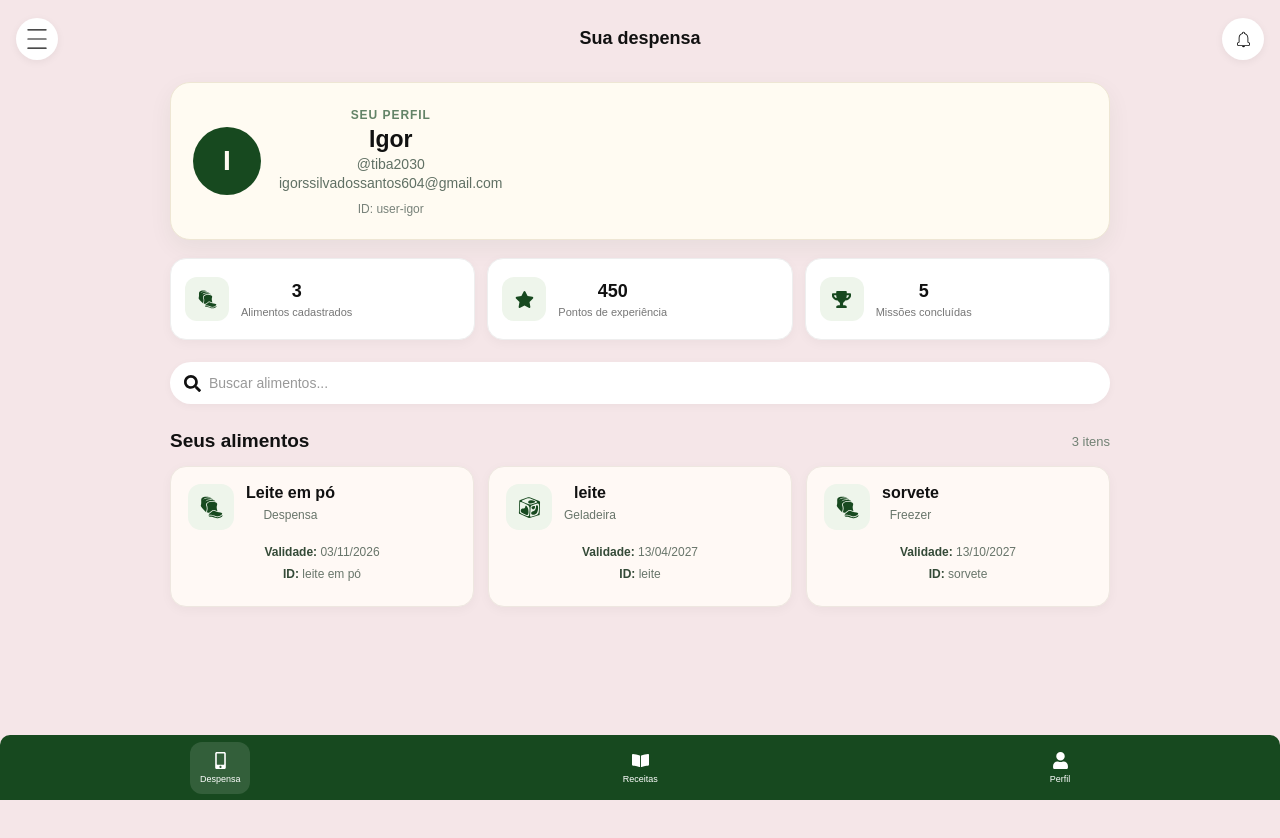
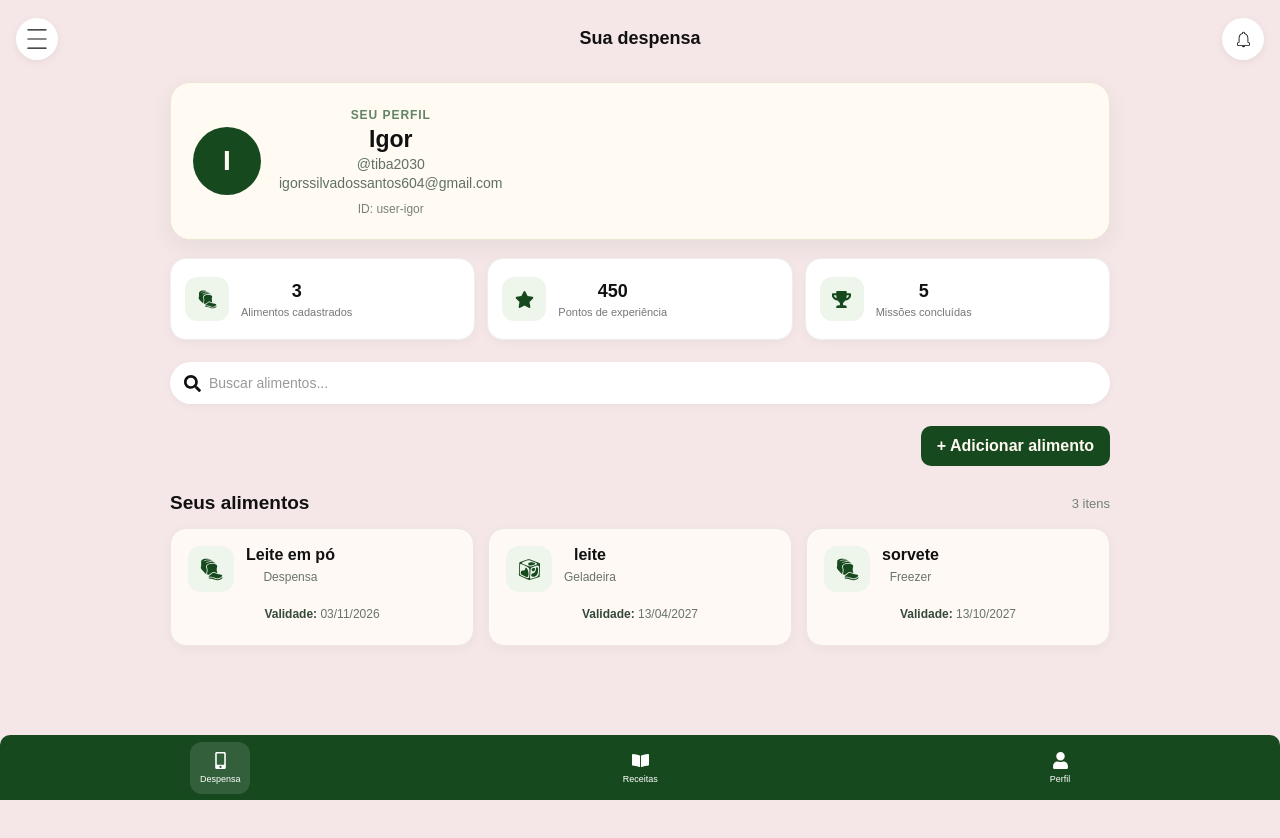
Before and after one commit to Davi-Felipe-756/still-good, a React (Vite) app in the folder still-good/: page /home in a window 1280 px wide. Shown: the top 838 px of the page. Built offline with nearby package versions, Linux system fonts and the light colour scheme; a web font is replaced by a local one.

Commit message:
feat.components

```diff
--- a/still-good/src/components/Foodcard/index.jsx
+++ b/still-good/src/components/Foodcard/index.jsx
@@ -2,7 +2,6 @@ import './index.css'
 
 export default function Foodcard({
     icone,
-    id,
     nome,
     local,
     validade
@@ -22,7 +21,6 @@ export default function Foodcard({
             </div>
             <div className="food-info">
                 <p><strong>Validade:</strong> {validadeFormatada}</p>
-                <p><strong>ID:</strong> {id}</p>
             </div>
         </article>
     )
--- a/still-good/src/components/Lista-alimentos/index.jsx
+++ b/still-good/src/components/Lista-alimentos/index.jsx
@@ -21,7 +21,6 @@ export default function Listaalimentos({ alimentos, busca }) {
                     <Foodcard
                         key={alimento.id}
                         icone={alimento.local === 'Geladeira' ? <GiIceCube /> : <GiSlicedBread />}
-                        id={alimento.id}
                         nome={alimento.nome}
                         local={alimento.local}
                         validade={alimento.validade}
--- a/still-good/src/pages/Home/index.css
+++ b/still-good/src/pages/Home/index.css
@@ -82,10 +82,86 @@
     font-size: 12px;
 }
 
+.add-food-actions {
+    display: flex;
+    justify-content: flex-end;
+    margin: 18px 0 8px;
+}
+
+.add-food-button,
+.save-food-button {
+    padding: 11px 16px;
+    border: 0;
+    border-radius: 10px;
+    background: #17491f;
+    color: #fffaf1;
+    font: inherit;
+    font-weight: 700;
+    cursor: pointer;
+}
+
+.add-food-button:hover,
+.save-food-button:hover {
+    background: #23652d;
+}
+
+.add-food-form {
+    display: grid;
+    gap: 14px;
+    padding: 20px;
+    margin-bottom: 20px;
+    background: var(--warm-surface);
+    border: 1px solid #eee6d4;
+    border-radius: 16px;
+}
+
+.add-food-form h2 {
+    margin: 0;
+    font-size: 18px;
+}
+
+.add-food-form label {
+    display: grid;
+    gap: 6px;
+    color: var(--text-color);
+    font-size: 14px;
+    font-weight: 600;
+}
+
+.add-food-form input,
+.add-food-form select {
+    width: 100%;
+    min-height: 42px;
+    padding: 9px 11px;
+    border: 1px solid #cbd6c9;
+    border-radius: 8px;
+    background: var(--page-background);
+    color: var(--text-color);
+    font: inherit;
+}
+
+.add-food-form input:focus,
+.add-food-form select:focus {
+    outline: 2px solid #638367;
+    outline-offset: 1px;
+}
+
+.save-food-button {
+    justify-self: start;
+}
+
 @media (max-width: 480px) {
     .home-content {
         padding-right: 14px;
         padding-left: 14px;
+    }
+
+    .add-food-actions {
+        justify-content: stretch;
+    }
+
+    .add-food-button {
+        width: 100%;
     }
 
     .profile-summary {
--- a/still-good/src/pages/Home/index.jsx
+++ b/still-good/src/pages/Home/index.jsx
@@ -1,4 +1,4 @@
-import { useState } from 'react'
+import { useEffect, useState } from 'react'
 import Header from '../../components/Header/index.jsx'
 import Resumo from '../../components/Resumo/index.jsx'
 import Busca from '../../components/Busca/index.jsx'
@@ -16,10 +16,38 @@ const usuarios = Array.isArray(dados.usuarios)
 
 export default function Home() {
     const [busca, setBusca] = useState('')
+    const [formAberto, setFormAberto] = useState(false)
 
     const usuarioLogadoId = localStorage.getItem('usuarioLogadoId') || usuarios[0]?.id
     const usuarioAtual = usuarios.find((usuario) => usuario.id === usuarioLogadoId) || usuarios[0]
-    const alimentosAtual = usuarioAtual?.alimentos ?? dados.alimentos ?? []
+    const alimentosIniciais = usuarioAtual?.alimentos ?? dados.alimentos ?? []
+    const chaveAlimentos = `still-good-alimentos-${usuarioAtual?.id}`
+    const [alimentos, setAlimentos] = useState(() => {
+        const alimentosSalvos = localStorage.getItem(chaveAlimentos)
+        return alimentosSalvos ? JSON.parse(alimentosSalvos) : alimentosIniciais
+    })
+
+    useEffect(() => {
+        localStorage.setItem(chaveAlimentos, JSON.stringify(alimentos))
+    }, [alimentos, chaveAlimentos])
+
+    function adicionarAlimento(event) {
+        event.preventDefault()
+        const formData = new FormData(event.currentTarget)
+        const nome = formData.get('nome').trim()
+
+        setAlimentos((atuais) => [
+            ...atuais,
+            {
+                id: `alimento-${Date.now()}`,
+                nome,
+                local: formData.get('local'),
+                validade: formData.get('validade')
+            }
+        ])
+        event.currentTarget.reset()
+        setFormAberto(false)
+    }
 
     if (!usuarioAtual) {
         return <div className="home">Nenhum usuário encontrado.</div>
@@ -44,13 +72,49 @@ export default function Home() {
                 </section>
 
                 <Resumo
-                    totalAlimentos={alimentosAtual.length}
+                    totalAlimentos={alimentos.length}
                     pontos={usuarioAtual.stats?.experiencePoints ?? 0}
                     missoes={usuarioAtual.stats?.completedMissions ?? 0}
                 />
 
                 <Busca value={busca} onChange={setBusca} />
-                <Listaalimentos alimentos={alimentosAtual} busca={busca} />
+                <div className="add-food-actions">
+                    <button
+                        className="add-food-button"
+                        type="button"
+                        aria-expanded={formAberto}
+                        aria-controls="add-food-form"
+                        onClick={() => setFormAberto((aberto) => !aberto)}
+                    >
+                        {formAberto ? 'Cancelar' : '+ Adicionar alimento'}
+                    </button>
+                </div>
+
+                {formAberto && (
+                    <form id="add-food-form" className="add-food-form" onSubmit={adicionarAlimento}>
+                        <h2>Adicionar alimento</h2>
+                        <label>
+                            Nome do alimento
+                            <input name="nome" type="text" required autoFocus />
+                        </label>
+                        <label>
+                            Local de armazenamento
+                            <select name="local" defaultValue="" required>
+                                <option value="" disabled>Selecione um local</option>
+                                <option value="Despensa">Despensa</option>
+                                <option value="Geladeira">Geladeira</option>
+                                <option value="Freezer">Freezer</option>
+                            </select>
+                        </label>
+                        <label>
+                            Validade
+                            <input name="validade" type="date" required />
+                        </label>
+                        <button className="save-food-button" type="submit">Salvar alimento</button>
+                    </form>
+                )}
+
+                <Listaalimentos alimentos={alimentos} busca={busca} />
             </main>
 
             <BottomNav active="home" />
```
